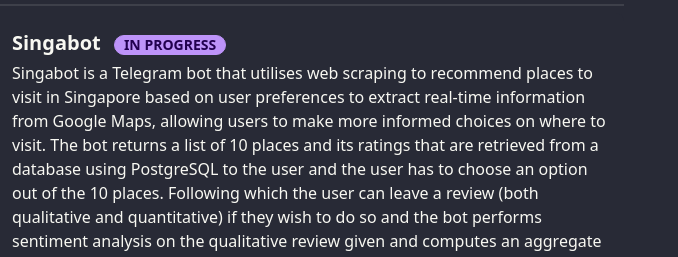
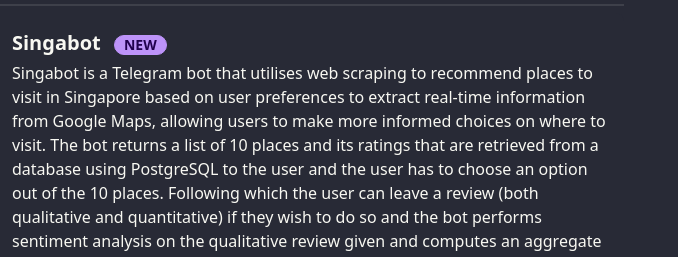
Before and after one commit to hanweitat/website, an Astro site: page /projects in a window 1280 px wide. Shown: the part 248-505 px from the top of the page, 602-1280 px from the left. Built offline with nearby package versions, Linux system fonts and the light colour scheme; Astro itself is replaced by a stand-in of ours.

Commit message:
Update projects.astro

```diff
--- a/src/pages/projects.astro
+++ b/src/pages/projects.astro
@@ -20,6 +20,6 @@
     img="/Singabot.jpeg"
     desc="Singabot is a Telegram bot that utilises web scraping to recommend places to visit in Singapore based on user preferences to extract real-time information from Google Maps, allowing users to make more informed choices on where to visit. The bot returns a list of 10 places and its ratings that are retrieved from a database using PostgreSQL to the user and the user has to choose an option out of the 10 places. Following which the user can leave a review (both qualitative and quantitative) if they wish to do so and the bot performs sentiment analysis on the qualitative review given and computes an aggregate review (by using both the qualitative and quantitative reviews) of the place before updating its entry on the database."
     url="#"
-    badge="IN PROGRESS"
+    badge="NEW"
   />
 </BaseLayout>
```
